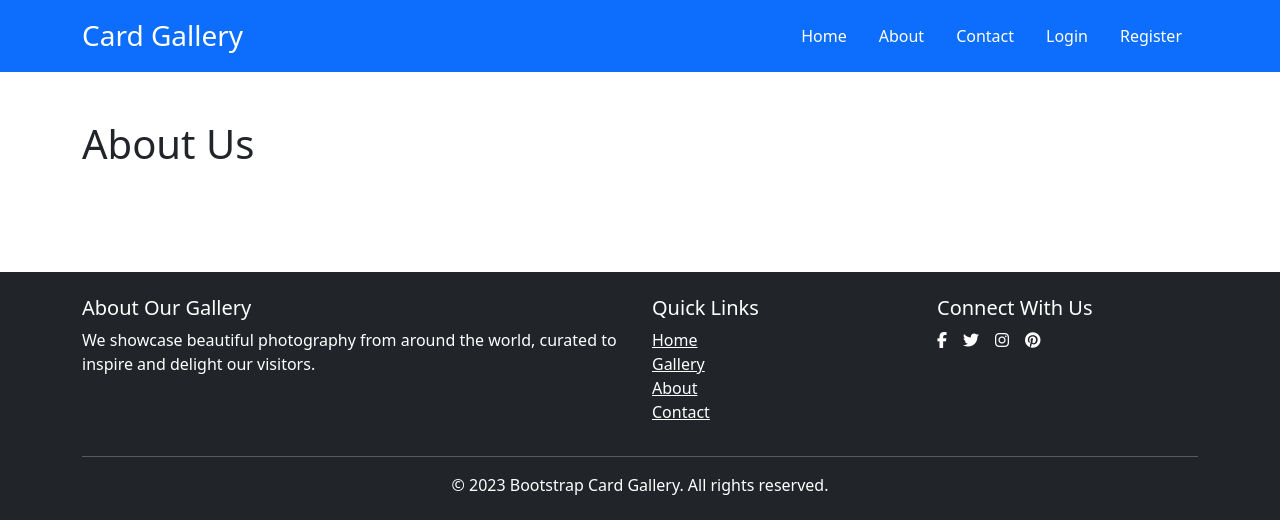
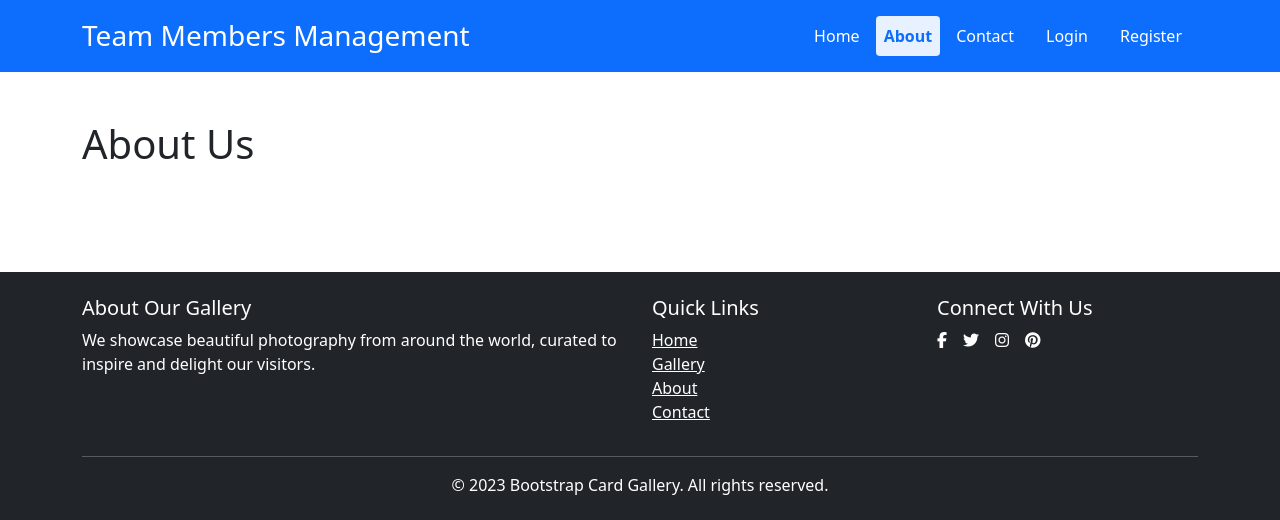
Before and after one commit to Azzam49/nova_django_cards_gallery, a Django app: page /about-us/ in a window 1280 px wide. Shown: the top 520 px of the page. Run offline with Django 3.2, Linux system fonts and the light colour scheme; some libraries are stand-ins or nearby versions.

Commit message:
Adding style to active page on header

```diff
--- a/app/templates/app/assets/base.html
+++ b/app/templates/app/assets/base.html
@@ -4,7 +4,7 @@
 <head>
     <meta charset="UTF-8">
     <meta name="viewport" content="width=device-width, initial-scale=1.0">
-    <title>Bootstrap Card Gallery</title>
+    <title>Team Members Management</title>
     <!-- Bootstrap 5 CSS -->
     <link href="https://cdn.jsdelivr.net/npm/bootstrap@5.3.7/dist/css/bootstrap.min.css" rel="stylesheet" integrity="sha384-LN+7fdVzj6u52u30Kp6M/trliBMCMKTyK833zpbD+pXdCLuTusPj697FH4R/5mcr" crossorigin="anonymous">
     <link rel="stylesheet" type="text/css" href="{% static 'css/style.css' %}">
--- a/app/templates/app/assets/header.html
+++ b/app/templates/app/assets/header.html
@@ -2,14 +2,17 @@
     <header class="bg-primary text-white py-3">
         <div class="container">
             <div class="d-flex justify-content-between align-items-center">
-                <h1 class="h3 mb-0">Card Gallery</h1>
+                <h1 class="h3 mb-0">Team Members Management</h1>
+
+                {% with current_url_name=request.resolver_match.url_name %}
+
                 <nav>
                     <ul class="nav">
                         <li class="nav-item">
-                            <a class="nav-link text-white" href="{% url 'home' %}">Home</a>
+                            <a class="nav-link text-white {% if current_url_name == 'home'%} active-page {% endif %}" href="{% url 'home' %}">Home</a>
                         </li>
                         <li class="nav-item">
-                            <a class="nav-link text-white" href="{% url 'about-us' %}">About</a>
+                            <a class="nav-link text-white {% if current_url_name == 'about-us'%} active-page {% endif %}" href="{% url 'about-us' %}">About</a>
                         </li>
                         <li class="nav-item">
                             <a class="nav-link text-white" href="#">Contact</a>
@@ -17,10 +20,10 @@
 
                     {% if user.is_authenticated %}
                         <li class="nav-item">
-                            <a class="nav-link text-white" href="{% url 'create_team_member' %}">Create Team Member</a>
+                            <a class="nav-link text-white {% if current_url_name == 'create_team_member'%} active-page {% endif %}" href="{% url 'create_team_member' %}">Create Team Member</a>
                         </li>
                         <li class="nav-item">
-                            <a class="nav-link text-white" href="{% url 'get_team_members' %}">Team Members</a>
+                            <a class="nav-link text-white {% if current_url_name == 'get_team_members'%} active-page {% endif %}" href="{% url 'get_team_members' %}">Team Members</a>
                         </li>
                     {% endif %}
 
@@ -33,13 +36,13 @@
                     {% else %}
                         {% comment %} User is Logged out {% endcomment %}
                         <li class="nav-item">
-                            <a class="nav-link text-white" href="{% url 'user_login' %}">Login</a>
+                            <a class="nav-link text-white {% if current_url_name == 'user_login'%} active-page {% endif %}" href="{% url 'user_login' %}">Login</a>
                         </li>
                         <li class="nav-item">
-                            <a class="nav-link text-white" href="{% url 'register_user' %}">Register</a>
+                            <a class="nav-link text-white {% if current_url_name == 'register_user'%} active-page {% endif %}" href="{% url 'register_user' %}">Register</a>
                         </li>
                     {% endif %}
-
+                    {% endwith %}
 
                     </ul>
                 </nav>
--- a/static/css/style.css
+++ b/static/css/style.css
@@ -13,3 +13,12 @@
 .custom-red-button{
     background-color: #eb6572;
 }
+
+.active-page{
+    background-color: rgba(255, 255, 255, 0.9);
+    color: #0d6efd !important; /* Bootstrap primary */
+    border-radius: .25rem;
+    font-weight: 600;
+    padding-left: .5rem;
+    padding-right: .5rem;
+}
```
